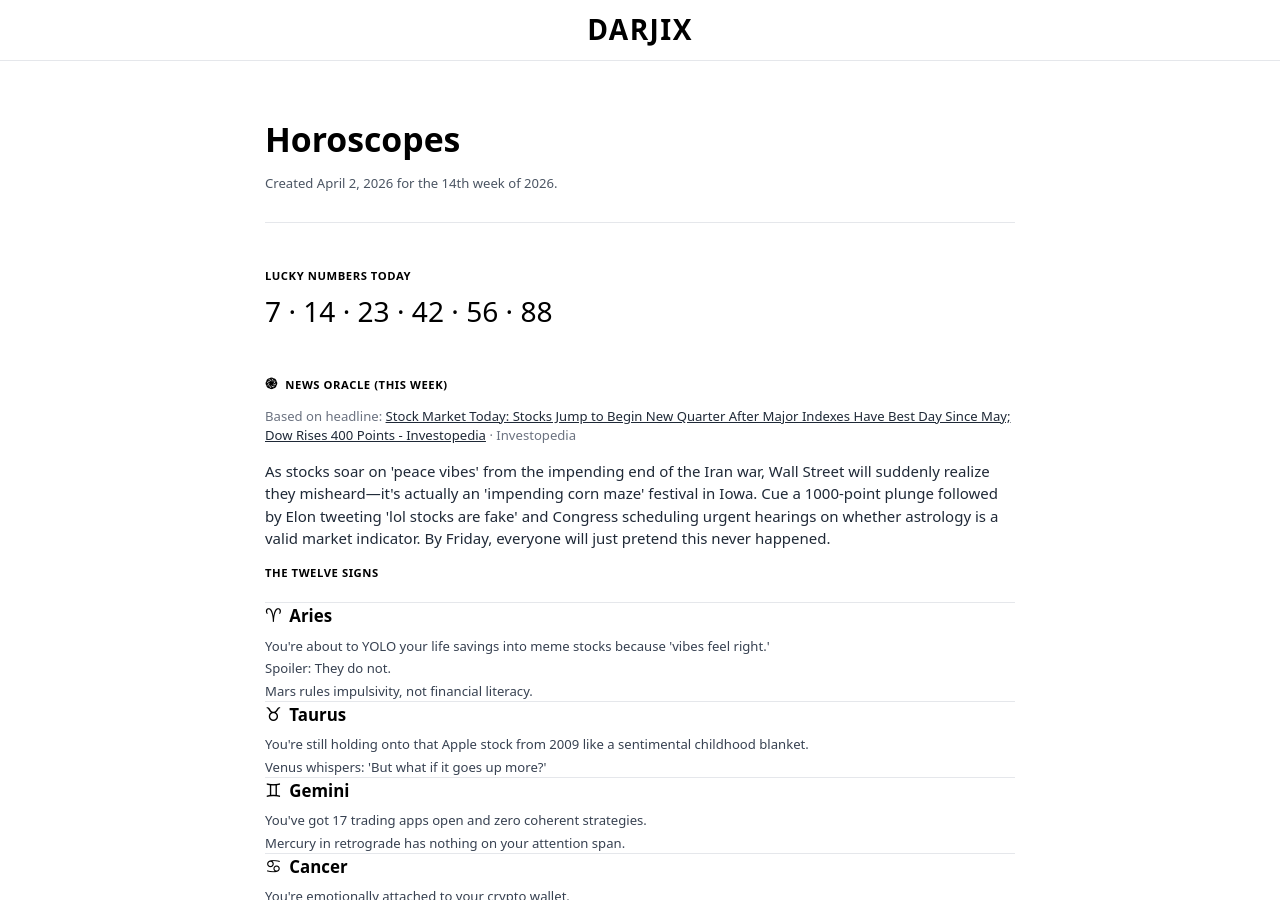
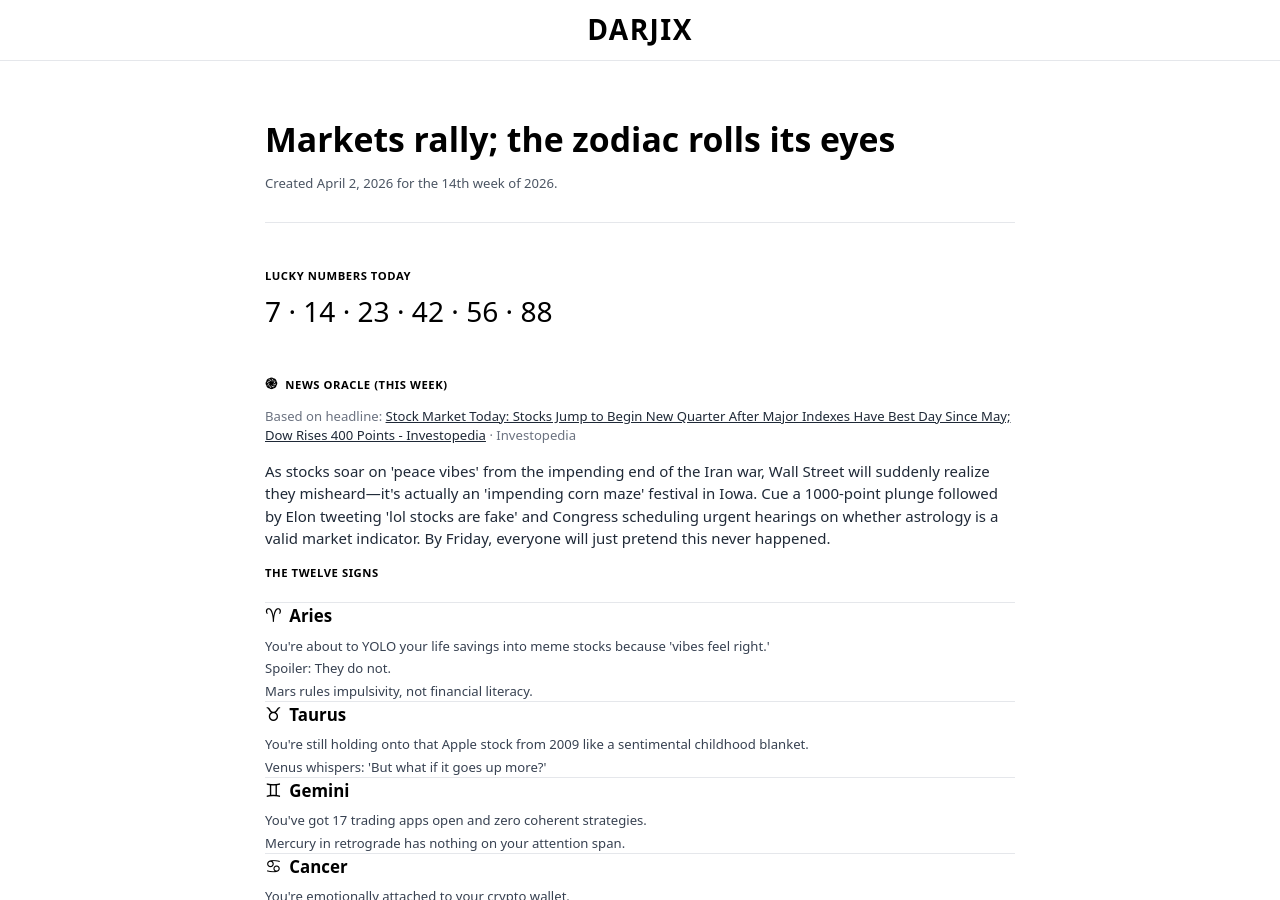
Before and after one commit to saldarji/darjix, a Jekyll site: the page built from horoscopes.html, in a window 1280 px wide and 900 px high. Built offline with Jekyll 4.4.1, drawn with Linux system fonts in a browser that asks for light colours.

Commit message:
Horoscopes: set placeholder page_title until next agent run
Made-with: Cursor

```diff
--- a/_data/horoscopes.json
+++ b/_data/horoscopes.json
@@ -1,5 +1,5 @@
 {
-  "page_title": null,
+  "page_title": "Markets rally; the zodiac rolls its eyes",
   "week_start_iso": "2026-04-02",
   "week_label": "April 02, 2026",
   "date_caption": "Created April 2, 2026 for the 14th week of 2026.",
```
